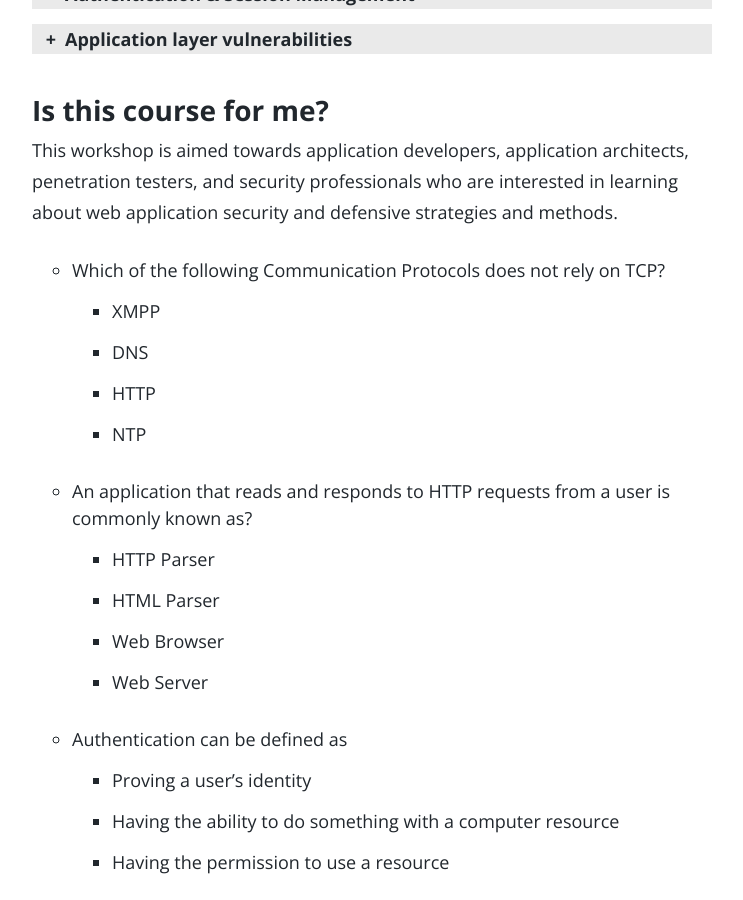
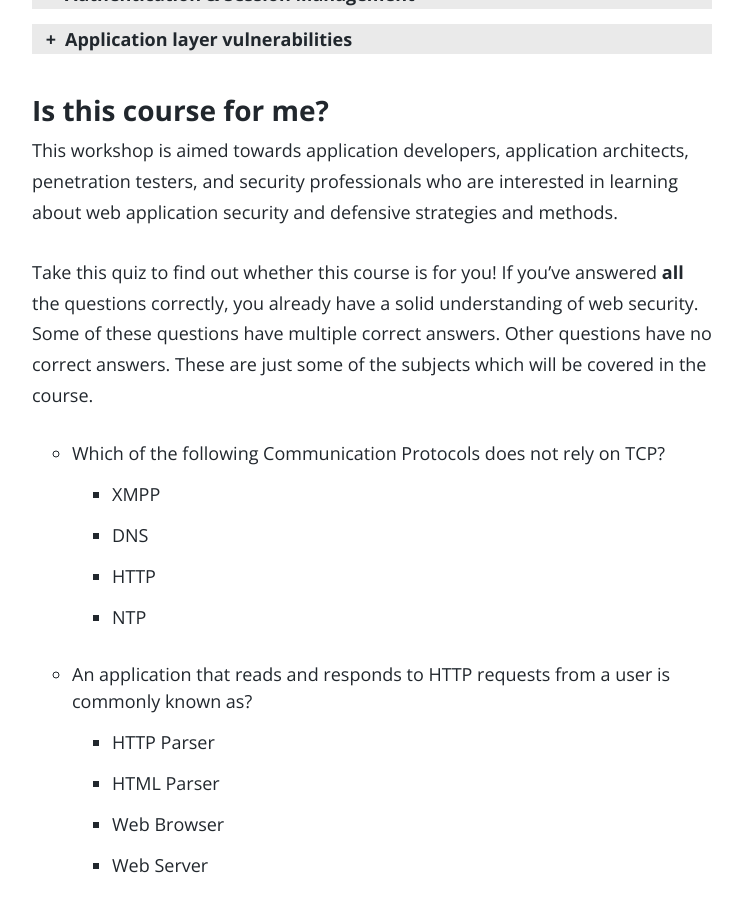
Before and after one commit to securityespresso/blog, a Jekyll site: the page built from workshops/web-security-fundamentals-workshop.md, in a window 1280 px wide and 900 px high, scrolled down 1354 px. Shown: the whole window, without its empty margins (268-1011 px from the left). Built offline with Jekyll 4.4.1, drawn with Linux system fonts in a browser that asks for light colours.

Commit message:
Add section before the self-assessment.

```diff
--- a/workshops/web-security-fundamentals-workshop.md
+++ b/workshops/web-security-fundamentals-workshop.md
@@ -55,6 +55,8 @@ This course is designed to create and develop **the hacker mindset**. Participat
 ## Is this course for me?
 
 This workshop is aimed towards application developers, application architects, penetration testers, and security professionals who are interested in learning about web application security and defensive strategies and methods.
+
+Take this quiz to find out whether this course is for you! If you've answered **all** the questions correctly, you already have a solid understanding of web security. Some of these questions have multiple correct answers. Other questions have no correct answers. These are just some of the subjects which will be covered in the course.
 
 - Which of the following Communication Protocols does not rely on TCP?
   - XMPP
```
